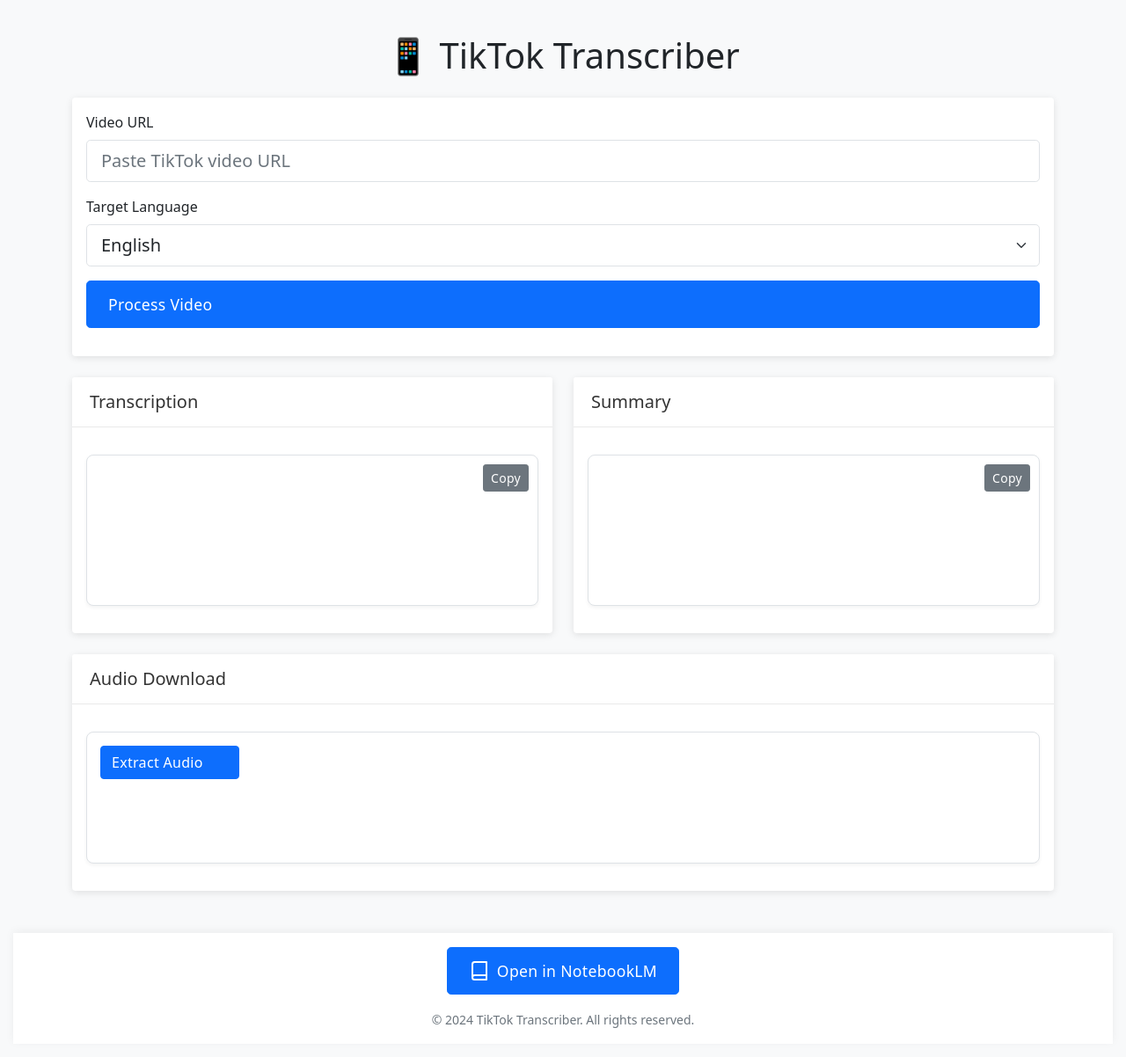
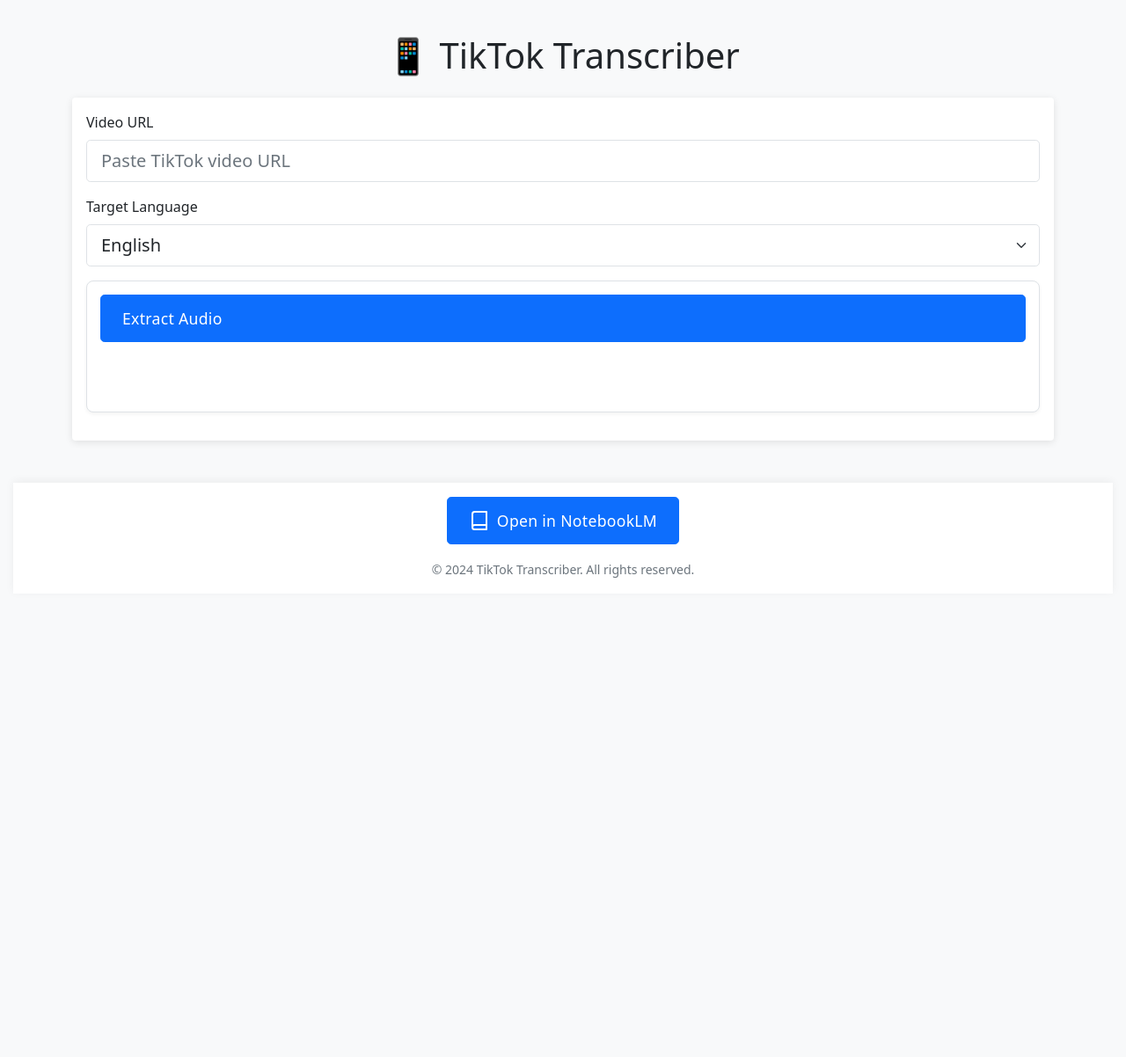
Before and after one commit to tikserziku/TikTok-Transcriber, a FastAPI app: template templates/index.html in a window 1280 px wide. Shown: the whole page at 88% size. After the commit the page ends 657 px from the top, so only its background shows below. Run offline with FastAPI, Linux system fonts and the light colour scheme; the template is opened without the code that fills it, so the values that code supplies are empty; parts of the project's set-up code (start-up, migrations or seed data) failed here and were passed over; some libraries are stand-ins or nearby versions.

Commit message:
Update index.html

```diff
--- a/templates/index.html
+++ b/templates/index.html
@@ -16,7 +16,6 @@
         <!-- Input Form -->
         <div class="card mb-4">
             <div class="card-body">
-                <form onsubmit="processVideo(); return false;">
                 <div class="mb-3">
                     <label for="tiktokUrl" class="form-label">Video URL</label>
                     <input type="text"
@@ -35,30 +34,45 @@
                         <option value="ru">Russian</option>
                         <option value="lt">Lithuanian</option>
                     </select>
-                        <button type="submit"
+                </div>
+
+                <!-- Audio Processing -->
+                <div id="audio-download" class="result-box mb-3">
+                    <button id="extract-audio-btn"
                             class="btn btn-primary btn-lg w-100"
-                                id="processButton">
-                            Process Video
+                            onclick="extractAudio()"
+                            aria-label="Extract audio from video">
+                        Extract Audio
+                        <span class="processing-indicator spinner-border spinner-border-sm"
+                              role="status"
+                              aria-hidden="true"></span>
                     </button>
+                    <div id="audio-status" class="content mt-2" aria-live="polite"></div>
+
+                    <!-- Processing Options (initially hidden) -->
+                    <div id="processing-options" class="mt-3" style="display: none;">
+                        <div class="d-grid gap-2">
+                            <button class="btn btn-success btn-lg" onclick="processAudio()">
+                                Transcribe & Summarize
+                            </button>
+                            <a href="https://notebooklm.google.com/"
+                               target="_blank"
+                               rel="noopener noreferrer"
+                               class="btn btn-outline-primary btn-lg">
+                                Process in NotebookLM
+                            </a>
                         </div>
-                </form>
+                    </div>
+                </div>
+
+                <div class="alert alert-danger" role="alert" style="display: none;"></div>
             </div>
         </div>
 
         <!-- Progress Indicators -->
         <div id="progress-container" class="progress-container card mb-4" style="display: none;">
             <div class="card-body">
-                <div class="progress-label" aria-label="Download progress">Downloading Video</div>
-                <div class="progress mb-3">
-                    <div id="download-progress"
-                         class="progress-bar"
-                         role="progressbar"
-                         style="width: 0%"
-                         aria-valuenow="0"
-                         aria-valuemin="0"
-                         aria-valuemax="100">0%</div>
-                </div>
-                <div class="progress-label" aria-label="Processing progress">Processing Video</div>
+                <div class="progress-label" aria-label="Processing progress">Processing Audio</div>
                 <div class="progress mb-3">
                     <div id="process-progress"
                          class="progress-bar bg-success"
@@ -71,8 +85,8 @@
             </div>
         </div>
 
-        <!-- Results Section -->
-        <div class="row">
+        <!-- Results Section (initially hidden) -->
+        <div id="results-section" class="row" style="display: none;">
             <!-- Transcription -->
             <div class="col-md-6 mb-4">
                 <div class="card h-100">
@@ -111,28 +125,6 @@
                 </div>
             </div>
         </div>
-
-        <!-- Audio Download -->
-        <div class="card mb-4">
-            <div class="card-header">
-                <h3 class="mb-0">Audio Download</h3>
-            </div>
-            <div class="card-body">
-                <div id="audio-download" class="result-box">
-                    <button id="extract-audio-btn"
-                            class="btn btn-primary"
-                            onclick="extractAudio()"
-                            aria-label="Extract audio from video">
-                        Extract Audio
-                        <span class="processing-indicator spinner-border spinner-border-sm"
-                              role="status"
-                              aria-hidden="true"></span>
-                    </button>
-                    <div id="audio-status" class="content mt-2" aria-live="polite"></div>
-                    <div class="alert alert-danger" role="alert" style="display: none;"></div>
-                </div>
-            </div>
-        </div>
     </div>
 
     <!-- Footer -->
```
Lines whose indentation alone changed are shown as unchanged.
